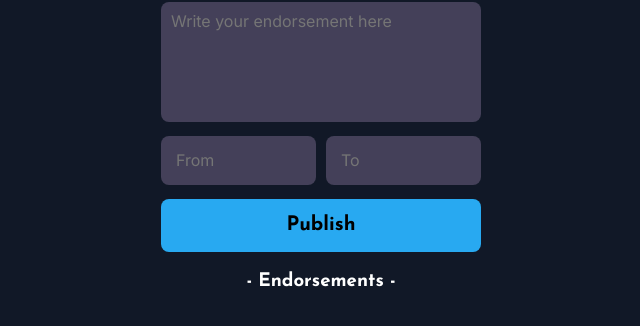
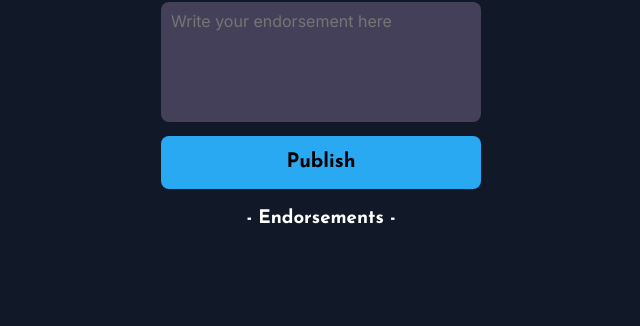
Before and after one commit to Rebel-Fox/We-are-the-Champions, a plain HTML site: page index.html in a window 1280 px wide. Shown: the part 160-486 px from the top of the page, without its empty margins (319-959 px from the left). Drawn offline with nearby package versions, Linux system fonts and the light colour scheme; no server answers.

Commit message:
removed to and from fields

```diff
--- a/index.html
+++ b/index.html
@@ -28,10 +28,10 @@
         <img src="/assets/freddie.png" alt="A man holding sword" />
         <h2>We are the Champions</h2>
         <textarea id="endorsement-text" placeholder="Write your endorsement here"></textarea>
-        <div class="input__field">
+        <!-- <div class="input__field">
             <input type="text" placeholder="From">
             <input type="text" placeholder="To">
-        </div>
+        </div> -->
         <button id="publish-btn">Publish</button>
         <h3>- Endorsements -</h3>
         <ul id="endorsement-list">
```
